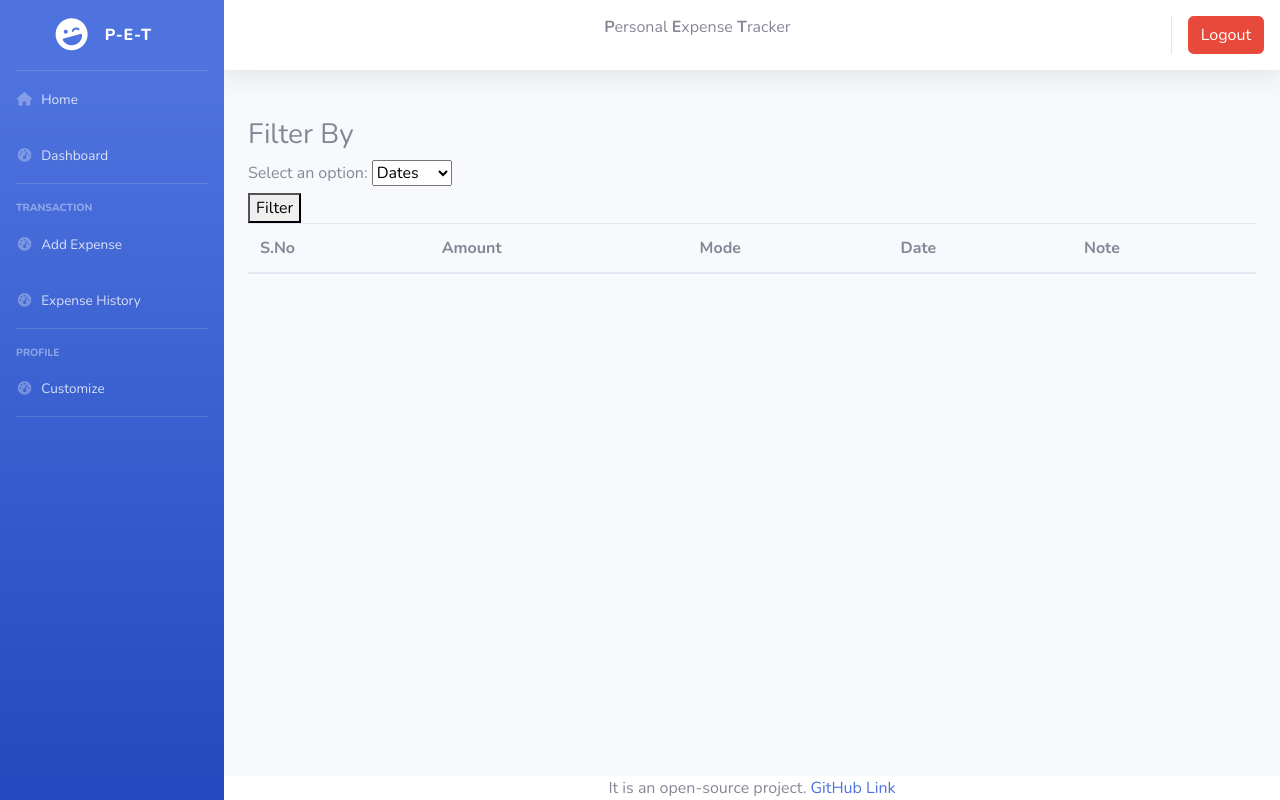
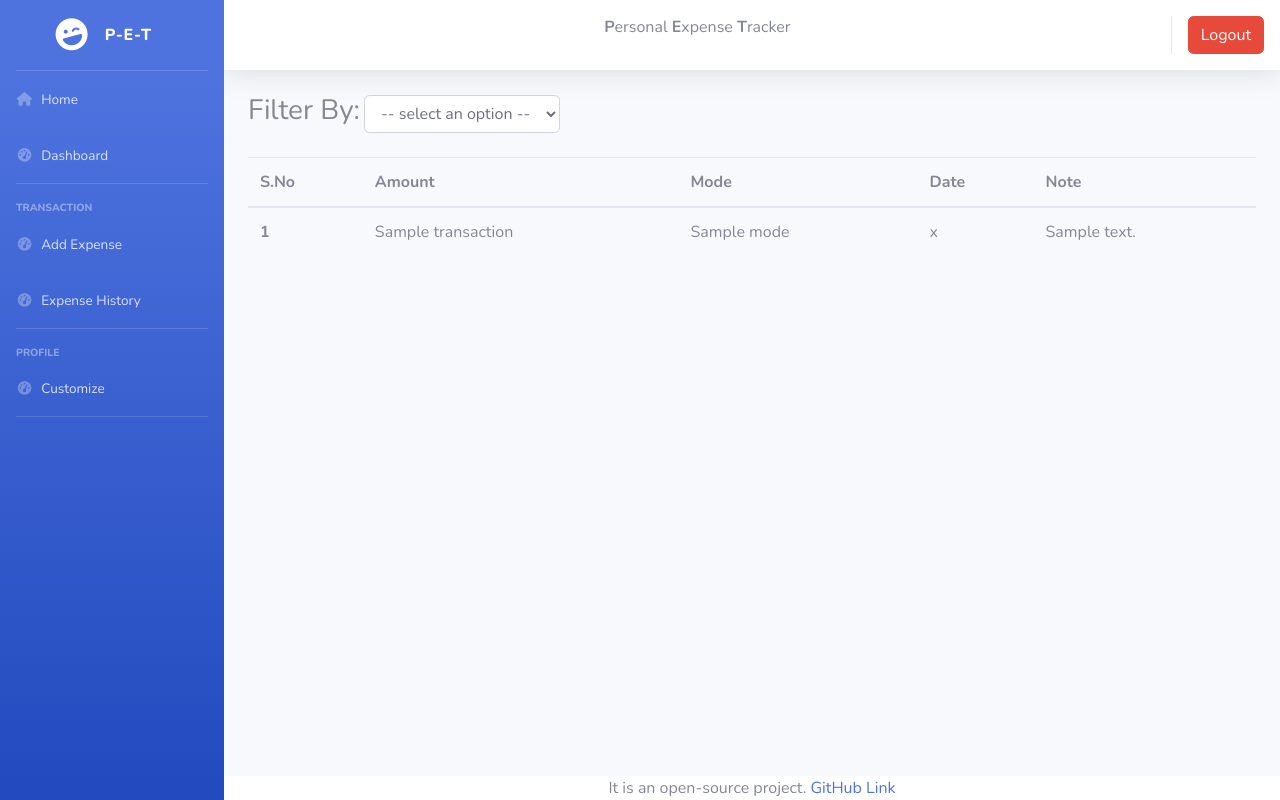
Before and after one commit to SSN-MiniProjects/personal-expense-tracker, a Flask app: template templates/view_transaction.html in a window 1280 px wide. Run offline with Flask 3, Linux system fonts and the light colour scheme; the template is opened without the code that fills it: most values are stand-ins (such as "Sample title", 1, 10 or a date in 2020); lists and menus that the app fills with data are empty; some libraries are stand-ins or nearby versions.

Commit message:
working filter update

```diff
--- a/templates/base.html
+++ b/templates/base.html
@@ -40,11 +40,11 @@
       var selectElement = document.getElementById('options');
       var selectedOption = selectElement.options[selectElement.selectedIndex].value;
 
-      var contentElement = document.getElementById('content');
+      var contentElement = document.getElementById('filter-content');
 
       // Clear previous content
       contentElement.innerHTML = '';
-
+	console.log(selectedOption);
       if (selectedOption === 'dates_between') {
         var x = document.createElement("INPUT");
 		x.setAttribute("type", "date");
@@ -57,17 +57,15 @@
 
         contentElement.appendChild(x);
         contentElement.appendChild(y);
-      } else if (selectedOption === 'amount_range') {
+      } else if (selectedOption === 'amounts_range') {
 		var x = document.createElement("INPUT");
 		x.setAttribute("type", "number");
-		x.setAttribute("min", 0);
+		// x.setAttribute("min", 0);
 		x.setAttribute("format", "dd/mm/yyyy");
 		var y = document.createElement("INPUT");
 		y.setAttribute("type", "number");
-		y.setAttribute("min", 0);
+		// y.setAttribute("min", 0);
 		y.setAttribute("format", "dd/mm/yyyy");
-
-
 
 		x.setAttribute("name", "input1");
 		y.setAttribute("name", "input2");
@@ -75,8 +73,21 @@
 		contentElement.appendChild(x);
         contentElement.appendChild(y)
       }
-	  else if (selectedOption === 'amount_range') {
-		var x = document.createElement("INPUT");
+	  else if (selectedOption === 'mode') {
+		var x = document.createElement("select");
+		var y = document.createElement("option");
+		y.setAttribute("value", "online");
+  		var t = document.createTextNode("online");
+  		y.appendChild(t);
+		x.appendChild(y);
+
+		var y = document.createElement("option");
+		y.setAttribute("value", "offline");
+  		var t = document.createTextNode("offline");
+  		y.appendChild(t);
+		x.appendChild(y);
+
+
 		x.setAttribute("type", "text");
 		x.setAttribute("name", "input1");
 		contentElement.appendChild(x);
--- a/templates/view_transaction.html
+++ b/templates/view_transaction.html
@@ -1,19 +1,19 @@
 {% extends 'base.html' %} {% block content %}
 <div class="container">
-  {% set email = request.cookies.get('email') %}
-  <br />
-  {% set res = fetch_user_transactions(email) %}
-  <h3>Filter By</h3>
-  <form method="get" id="Search">
-  <label for="options">Select an option:</label>
-  <select name = "options" id="options" onchange="handleOptionChange()">
+
+  <form method="get" id="Search" style="padding: 2;margin:2">
+  <h3 style="width:fit-content;display:inline">Filter By:</h3>
+  <select class="form-control" style="width:fit-content;display:inline" placeholder="filter-options" name = "options" id="options" onchange="handleOptionChange()">
+    <option disabled selected value> -- select an option -- </option>
+    <option value="mode">Mode</option>
     <option value="dates_between">Dates</option>
     <option value="amounts_range">Amount</option>
-    <option value="mode">Mode</option>
   </select>
-  <div id="content"></div>
-  <button type="submit">Filter</button>
+  <div id="filter-content" style="display:inline;">
+  </div>
+
 </form>
+</br>
 
 
 
```
